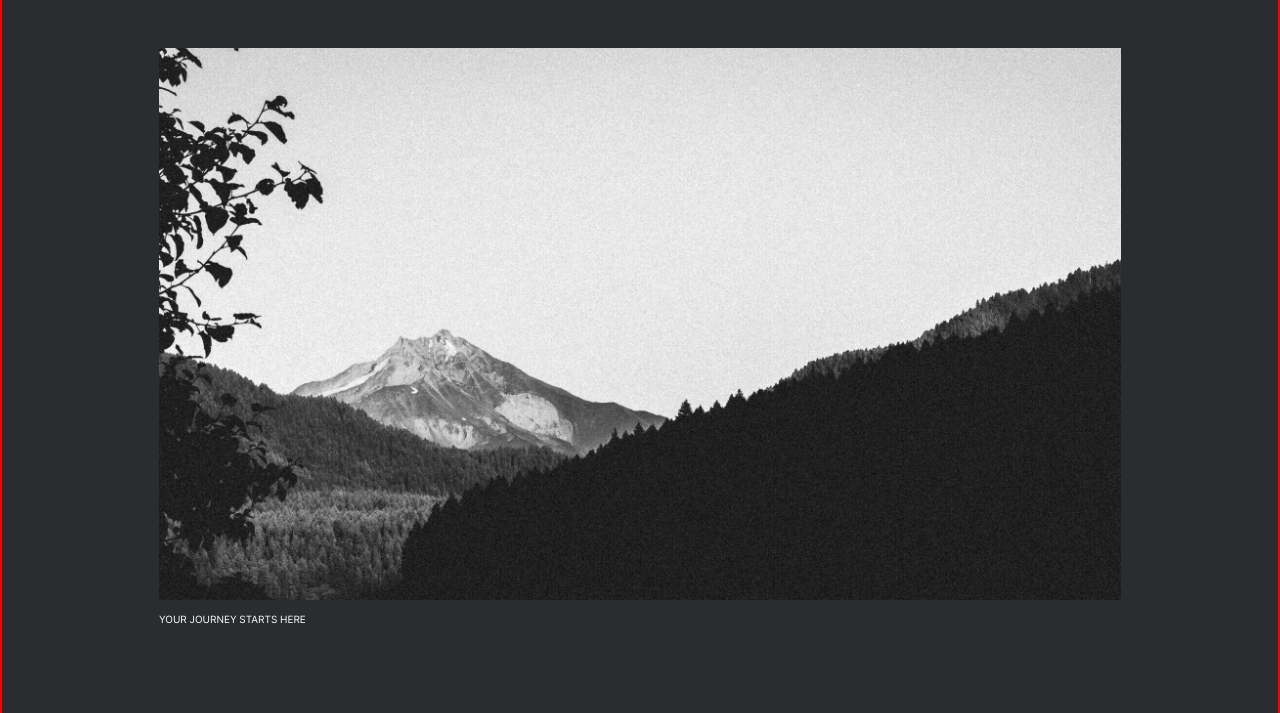
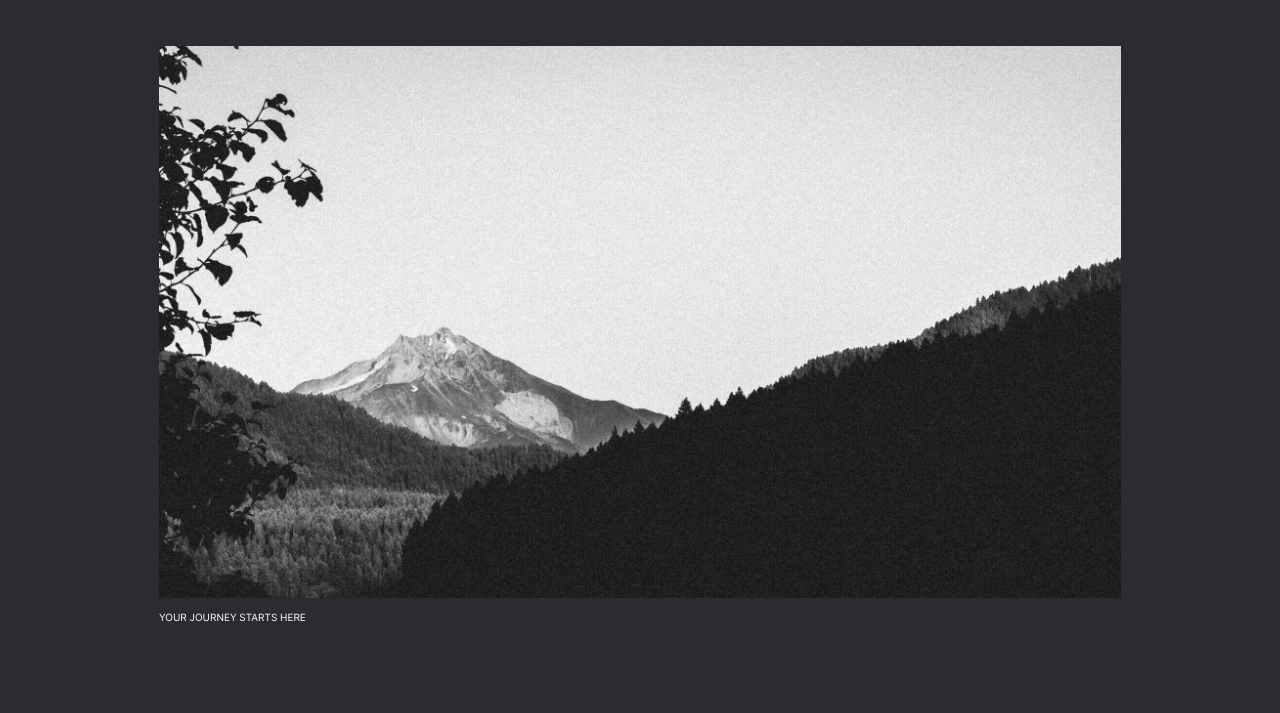
Before and after one commit to Jess-Dowd/From_Portland_to_Portland, a plain HTML site: page index.html in a window 1280 px wide. Shown: the part 458-1171 px from the top of the page. Drawn offline with Linux system fonts and the light colour scheme.

Commit message:
ready for review 5

```diff
--- a/blocks/body/__container/body__container.css
+++ b/blocks/body/__container/body__container.css
@@ -3,5 +3,4 @@
   min-width: 320px;
   width: 100%;
   margin: auto;
-  border: red 2px solid;
 }
```
